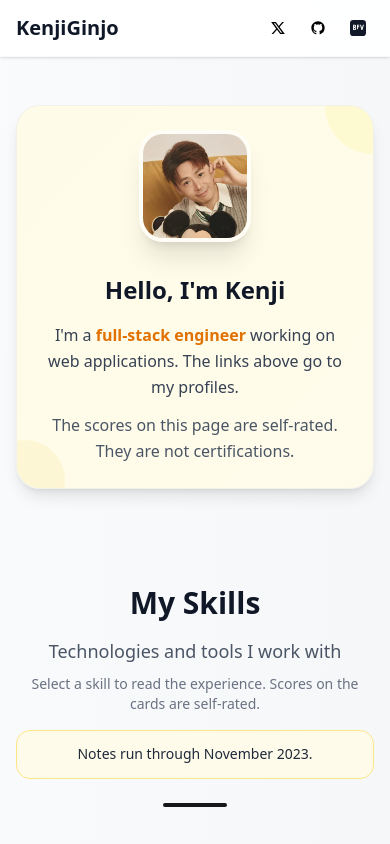
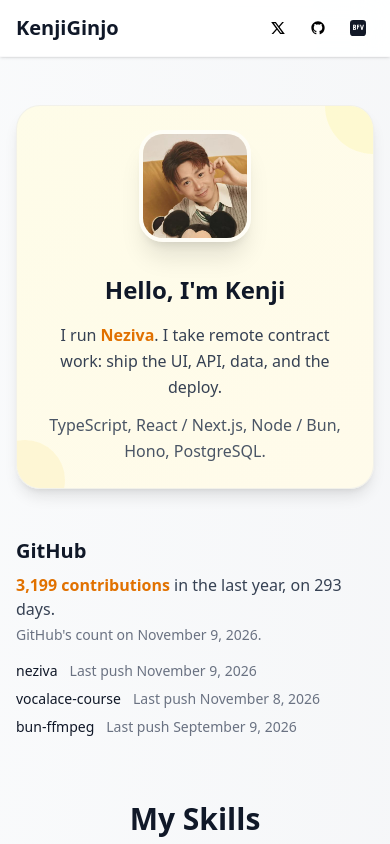
Before and after one commit to KenjiGinjo/DevFolio, a React (Vite) app: page / in a window 390 px wide. Shown: the top 844 px of the page. Built offline with nearby package versions, Linux system fonts and the light colour scheme.

Commit message:
Refactor SkillCard and profile data for clarity; remove 'Self-rated' label from SkillCard, update bio to highlight Neziva and include GitHub activity details in Home component. Enhance skill experience descriptions for consistency and clarity.

```diff
--- a/src/components/skill-card.tsx
+++ b/src/components/skill-card.tsx
@@ -23,9 +23,6 @@ export function SkillCard({ skill, onSkillClick }: SkillCardProps) {
           <h3 className="min-w-0 text-lg sm:text-xl font-bold text-gray-900 group-hover:text-primary transition-colors">
             {skill.alias}
           </h3>
-          <span className="shrink-0 px-3 py-1 text-xs sm:text-sm font-semibold rounded-full bg-gray-100 text-gray-600">
-            Self-rated
-          </span>
         </div>
 
         <div className="mb-4 sm:mb-5">
@@ -38,7 +35,7 @@ export function SkillCard({ skill, onSkillClick }: SkillCardProps) {
 
         <div className="grid grid-cols-2 gap-3 sm:gap-4 text-xs sm:text-sm">
           <div className="bg-gray-50 rounded-lg p-2 sm:p-3">
-            <div className="text-gray-500 text-xs font-medium mb-1">Self-rated</div>
+            <div className="text-gray-500 text-xs font-medium mb-1">Score</div>
             <div className="font-semibold text-gray-900">{skill.baseLevel}</div>
           </div>
           <div className="bg-gray-50 rounded-lg p-2 sm:p-3">
--- a/src/data/profile.ts
+++ b/src/data/profile.ts
@@ -8,13 +8,37 @@ export const profile = {
   photo: '/profile-photo.jpeg',
   greeting: "Hello, I'm Kenji",
   bio: {
-    before: "I'm a ",
-    highlight: 'full-stack engineer',
-    after: ' working on web applications. The links above go to my profiles.',
-    closing: 'The scores on this page are self-rated. They are not certifications.',
+    before: 'I run ',
+    highlight: 'Neziva',
+    highlightHref: 'https://www.neziva.com',
+    after: '. I take remote contract work: ship the UI, API, data, and the deploy.',
+    closing: 'TypeScript, React / Next.js, Node / Bun, Hono, PostgreSQL.',
   },
   skillsDisclaimer:
-    'Notes run through November 2023.',
+    'Skill notes cover work through November 2023.',
+  githubActivity: {
+    href: 'https://github.com/KenjiGinjo',
+    contributions: 3199,
+    activeDays: 293,
+    countedOn: '2026-11-09',
+    repos: [
+      {
+        name: 'neziva',
+        href: 'https://github.com/KenjiGinjo/neziva',
+        pushedAt: '2026-11-09',
+      },
+      {
+        name: 'vocalace-course',
+        href: 'https://github.com/KenjiGinjo/vocalace-course',
+        pushedAt: '2026-11-08',
+      },
+      {
+        name: 'bun-ffmpeg',
+        href: 'https://github.com/KenjiGinjo/bun-ffmpeg',
+        pushedAt: '2026-09-09',
+      },
+    ],
+  },
   copyrightYear: 2026,
   socials: [
     {
--- a/src/pages/home.tsx
+++ b/src/pages/home.tsx
@@ -6,6 +6,16 @@ import { SkillCategory } from '@/components/skill-category'
 import { SkillDrawer } from '@/components/skill-drawer'
 import { calculateSkillLevel } from '@/utils/skillUtils'
 import type { Skill } from '@/interfaces'
+
+const formatActivityDate = (dateString: string): string => {
+  const [year, month, day] = dateString.split('-').map(Number)
+  if (!year || !month || !day) return dateString
+  return new Date(year, month - 1, day).toLocaleDateString('en-US', {
+    year: 'numeric',
+    month: 'long',
+    day: 'numeric',
+  })
+}
 
 export function Home() {
   const [selectedSkill, setSelectedSkill] = useState<Skill | null>(null)
@@ -79,13 +89,51 @@ export function Home() {
                   {profile.greeting}
                 </h2>
                 <p className="text-base sm:text-lg lg:text-xl leading-relaxed text-gray-700 max-w-2xl mx-auto lg:mx-0">
-                  {profile.bio.before}<span className="font-semibold text-amber-600">{profile.bio.highlight}</span>{profile.bio.after}
+                  {profile.bio.before}<a
+                    href={profile.bio.highlightHref}
+                    target="_blank"
+                    rel="noopener noreferrer"
+                    className="font-semibold text-amber-600 hover:underline"
+                  >{profile.bio.highlight}</a>{profile.bio.after}
                   <span className="block mt-3 sm:mt-4 text-gray-600">{profile.bio.closing}</span>
                 </p>
               </div>
             </div>
           </div>
         </div>
+      </div>
+
+      <div className="max-w-7xl mx-auto px-4 sm:px-6 lg:px-8 pb-4 sm:pb-6">
+        <h2 className="text-xl sm:text-2xl font-bold text-gray-900">GitHub</h2>
+        <p className="mt-2 text-base sm:text-lg text-gray-700 max-w-3xl">
+          <a
+            href={profile.githubActivity.href}
+            target="_blank"
+            rel="noopener noreferrer"
+            className="font-semibold text-amber-600 hover:underline"
+          >
+            {profile.githubActivity.contributions.toLocaleString('en-US')} contributions
+          </a>
+          {' '}in the last year, on {profile.githubActivity.activeDays} days.
+          <span className="block mt-1 text-sm sm:text-base text-gray-500">
+            GitHub&apos;s count on {formatActivityDate(profile.githubActivity.countedOn)}.
+          </span>
+        </p>
+        <ul className="mt-4 space-y-2 text-sm sm:text-base text-gray-700 max-w-3xl">
+          {profile.githubActivity.repos.map((repo) => (
+            <li key={repo.name} className="flex flex-wrap gap-x-3 gap-y-1">
+              <a
+                href={repo.href}
+                target="_blank"
+                rel="noopener noreferrer"
+                className="font-medium text-gray-900 hover:underline"
+              >
+                {repo.name}
+              </a>
+              <span className="text-gray-500">Last push {formatActivityDate(repo.pushedAt)}</span>
+            </li>
+          ))}
+        </ul>
       </div>
 
       {/* Skills Section */}
@@ -97,7 +145,7 @@ export function Home() {
           <p className="text-lg sm:text-xl lg:text-2xl text-gray-600 max-w-3xl mx-auto leading-relaxed">
             Technologies and tools I work with
             <span className="block mt-2 sm:mt-3 text-sm sm:text-base text-gray-500">
-              Select a skill to read the experience. Scores on the cards are self-rated.
+              Select a skill to read the experience.
             </span>
           </p>
           <p className="mt-4 sm:mt-5 text-sm sm:text-base text-gray-800 max-w-3xl mx-auto leading-relaxed border border-amber-200 bg-amber-50 rounded-xl px-4 py-3">
```
Also changed, not shown: src/data/skills.ts (+72 -72 lines).
